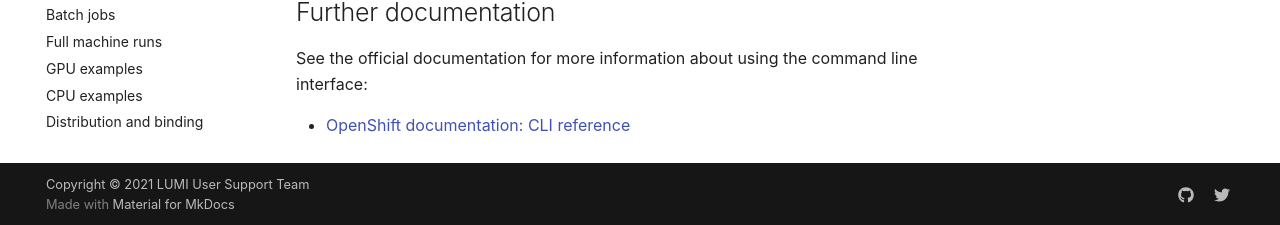
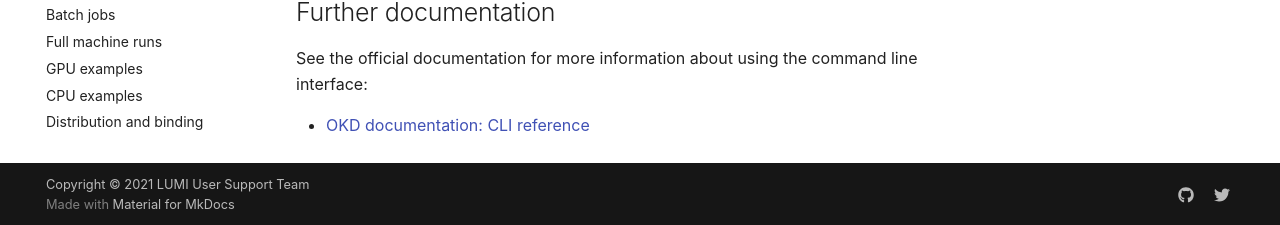
Before and after one commit to Lumi-supercomputer/lumi-userguide, an MkDocs documentation site: the page built from docs/compute/lumi-k/01_getting-started/04_lumik_cli.md, in a window 1280 px wide and 900 px high, scrolled down 4437 px. Shown: the part 672-897 px from the top of the window. Built offline with MkDocs 1.6.1 and Material for MkDocs 9.7.7, drawn with Linux system fonts in a browser that asks for light colours.

Commit message:
Change the docs link

```diff
--- a/docs/compute/lumi-k/01_getting-started/04_lumik_cli.md
+++ b/docs/compute/lumi-k/01_getting-started/04_lumik_cli.md
@@ -179,4 +179,4 @@ Object types have abbreviations that are recognized in the CLI:
 See the official documentation for more information about using the command line
 interface:
 
-* [OpenShift documentation: CLI reference](https://docs.redhat.com/en/documentation/openshift_container_platform/4.19/html-single/cli_tools/index)
+* [OKD documentation: CLI reference](https://docs.okd.io/latest/cli_reference/openshift_cli/getting-started-cli.html#cli-getting-started)
```
